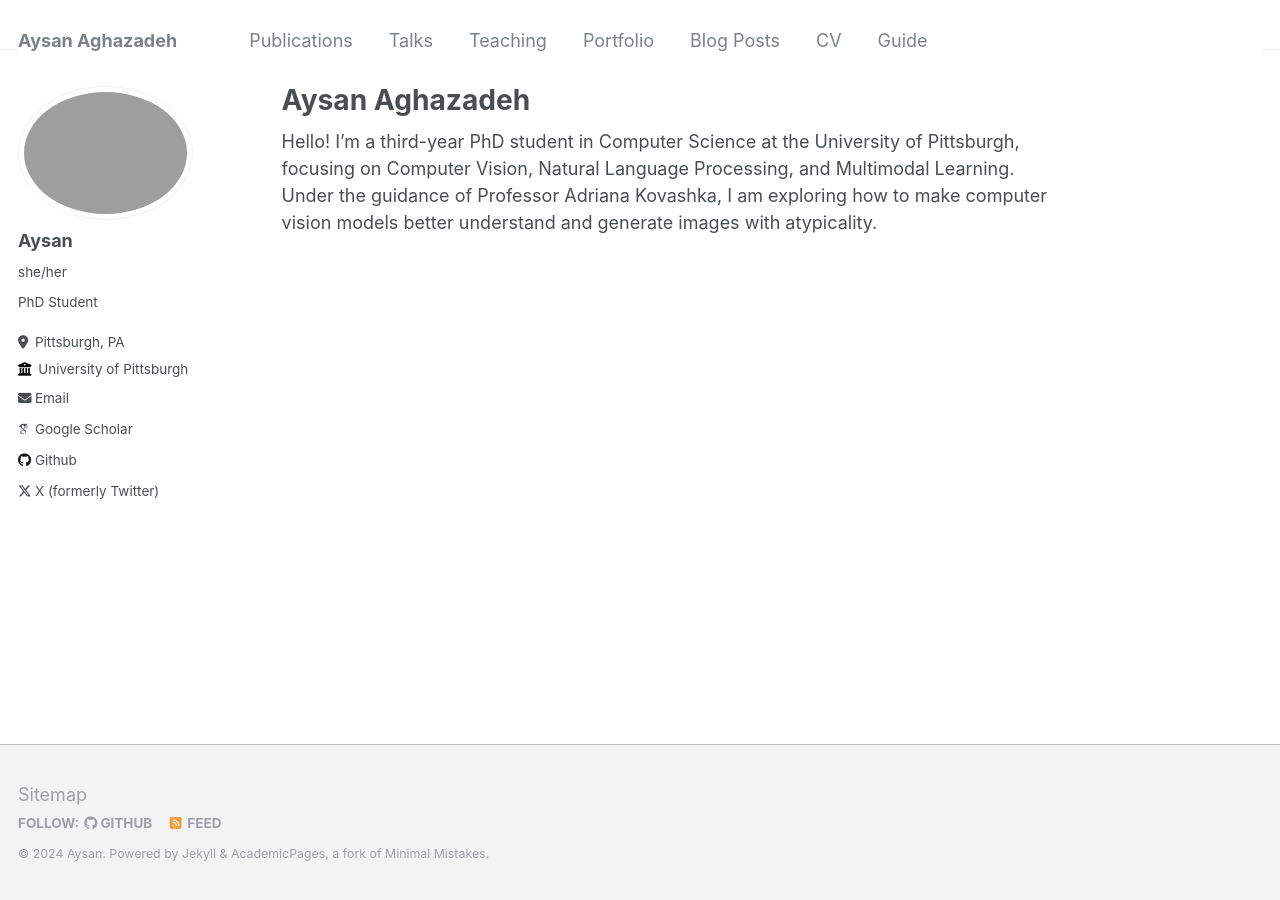
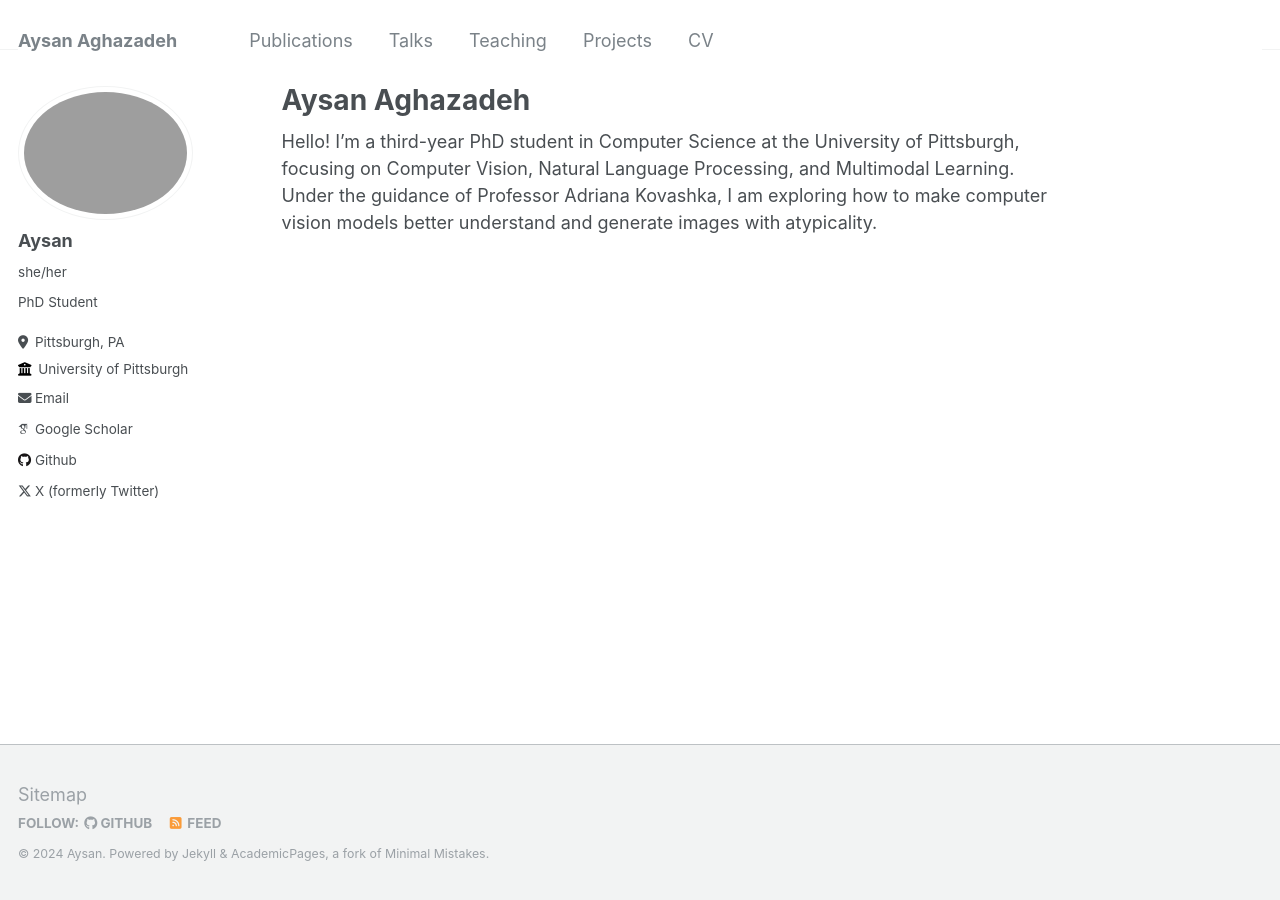
Before and after one commit to aysanaghazadeh/aysanaghazadeh.github.io, a Jekyll site: the page built from _pages/about.md, in a window 1280 px wide. Built offline with Jekyll 4.4.1, drawn with Linux system fonts in a browser that asks for light colours; some web fonts are replaced.

Commit message:
Update navigation.yml

```diff
--- a/_data/navigation.yml
+++ b/_data/navigation.yml
@@ -9,14 +9,14 @@ main:
   - title: "Teaching"
     url: /teaching/
 
-  - title: "Portfolio"
+  - title: "Projects"
     url: /portfolio/
 
-  - title: "Blog Posts"
-    url: /year-archive/
+  # - title: "Blog Posts"
+  #   url: /year-archive/
 
   - title: "CV"
     url: /cv/
 
-  - title: "Guide"
-    url: /markdown/
+  # - title: "Guide"
+  #   url: /markdown/
```
